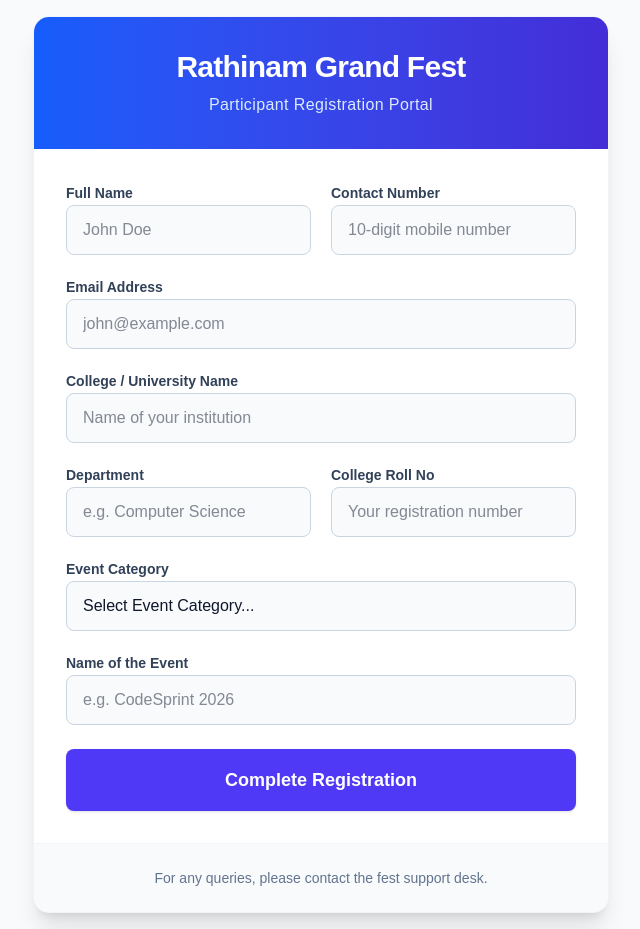
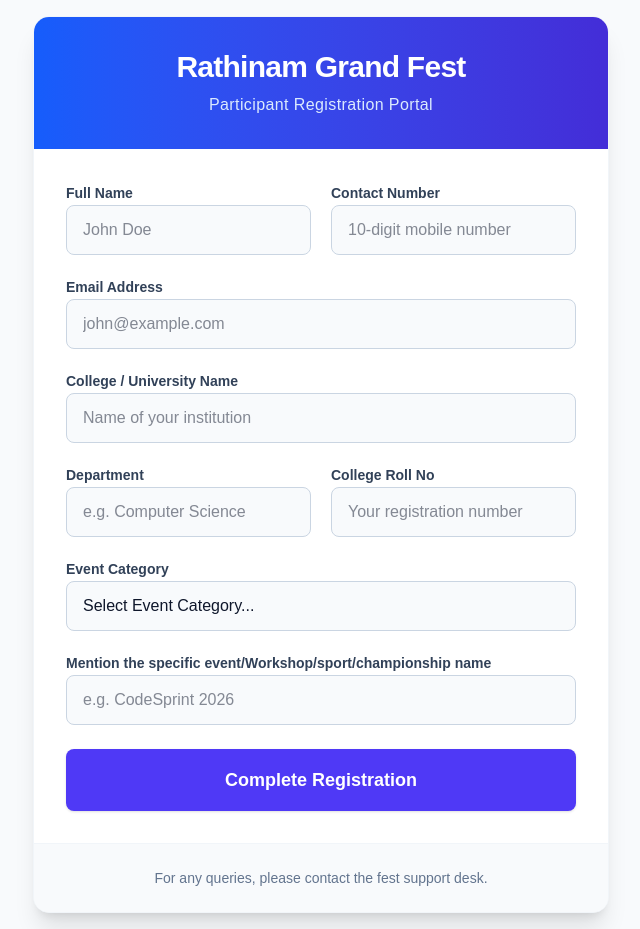
Before and after one commit to work4arun/rgfreg, a Next.js app: page / in a window 1280 px wide. Shown: the whole page, without its empty margins (319-959 px from the left). Built offline with nearby package versions, Linux system fonts and the light colour scheme.

Commit message:
Fix success page server crash and adjust event name label

```diff
--- a/src/app/page.tsx
+++ b/src/app/page.tsx
@@ -134,7 +134,7 @@ export default function RegistrationPage() {
             </div>
 
             <div className="space-y-2">
-              <label className="text-sm font-semibold text-slate-700" htmlFor="eventName">Name of the Event</label>
+              <label className="text-sm font-semibold text-slate-700" htmlFor="eventName">Mention the specific event/Workshop/sport/championship name</label>
               <input
                 required
                 type="text"
--- a/src/app/success/page.tsx
+++ b/src/app/success/page.tsx
@@ -1,8 +1,8 @@
 import prisma from "@/lib/prisma";
 import { redirect } from "next/navigation";
-import { QRCodeCanvas } from "qrcode.react";
 import { CheckCircle2, Ticket } from "lucide-react";
 import DownloadTicketButton from "@/components/DownloadTicketButton";
+import QrCodeDisplay from "@/components/QrCodeDisplay";
 
 export default async function SuccessPage({ searchParams }: { searchParams: Promise<{ id?: string }> }) {
     const params = await searchParams;
@@ -41,12 +41,7 @@ export default async function SuccessPage({ searchParams }: { searchParams: Prom
 
                     <div className="bg-slate-50 p-6 rounded-2xl w-full flex flex-col items-center border border-slate-200 mb-6 shadow-sm">
                         <div className="bg-white p-4 rounded-xl shadow-sm mb-4">
-                            <QRCodeCanvas
-                                value={participant.registerNumber}
-                                size={180}
-                                level="H"
-                                includeMargin={true}
-                            />
+                            <QrCodeDisplay value={participant.registerNumber} />
                         </div>
 
                         <div className="text-center w-full bg-white py-3 rounded-lg border border-slate-100 flex items-center justify-center gap-2 text-xl font-bold tracking-widest text-indigo-700">
--- /dev/null
+++ b/src/components/QrCodeDisplay.tsx
@@ -0,0 +1,14 @@
+"use client";
+
+import { QRCodeCanvas } from "qrcode.react";
+
+export default function QrCodeDisplay({ value }: { value: string }) {
+    return (
+        <QRCodeCanvas
+            value={value}
+            size={180}
+            level="H"
+            includeMargin={true}
+        />
+    );
+}
```
